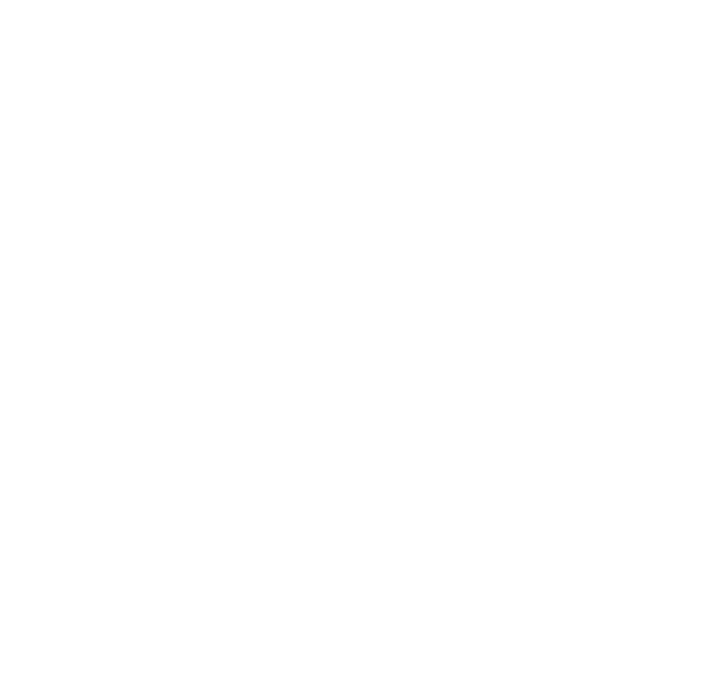
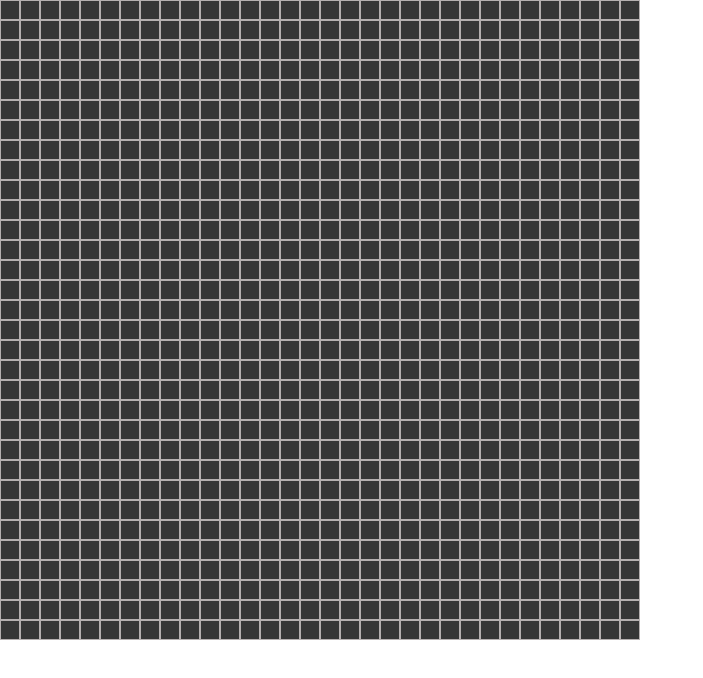
Before and after one commit to RingK27/etch-a-sketch, a plain HTML site: page index.html in a window 1280 px wide. Shown: the whole page, without its empty margins (0-703 px from the left). Drawn offline with Linux system fonts and the light colour scheme.

Commit message:
Grid Making
made the javascript to make the grid

```diff
--- a/index.html
+++ b/index.html
@@ -8,7 +8,7 @@
     <link rel="stylesheet" href="styles.css">
 </head>
 <body>
-    <div class="grid-container">
+    <div id="grid-container">
     </div>
     <script src="scripts.js"></script>
 </body>
--- a/scripts.js
+++ b/scripts.js
@@ -0,0 +1,23 @@
+const gridContainer = document.querySelector('#grid-container');
+
+let gridSize = 32;
+
+function makeColumns(gridsize) {
+    for (let i = 0; i < gridSize; i++) {
+        const column = document.createElement("div");
+        column.classList.add("column");
+        gridContainer.appendChild(column);
+        makeRows(gridSize, column);
+    }
+}
+
+function makeRows(gridSize, column) {
+    for (let i = 0; i < gridSize; i++) {
+        const row = document.createElement("div");
+        row.classList.add("row");
+        column.appendChild(row);
+    }
+}
+
+
+makeColumns(gridSize);
--- a/styles.css
+++ b/styles.css
@@ -3,3 +3,17 @@
     padding: 0;
     box-sizing: border-box;
 }
+#grid-container {
+    display: flex;
+    flex-direction: row;
+}
+.row {
+    border: 0.5px solid rgb(181, 175, 175);
+    height: 20px;
+    width: 20px;
+    background-color: rgb(54, 54, 54);
+}
+.column {
+    height: 20px;
+    width: 20px;
+}
```
